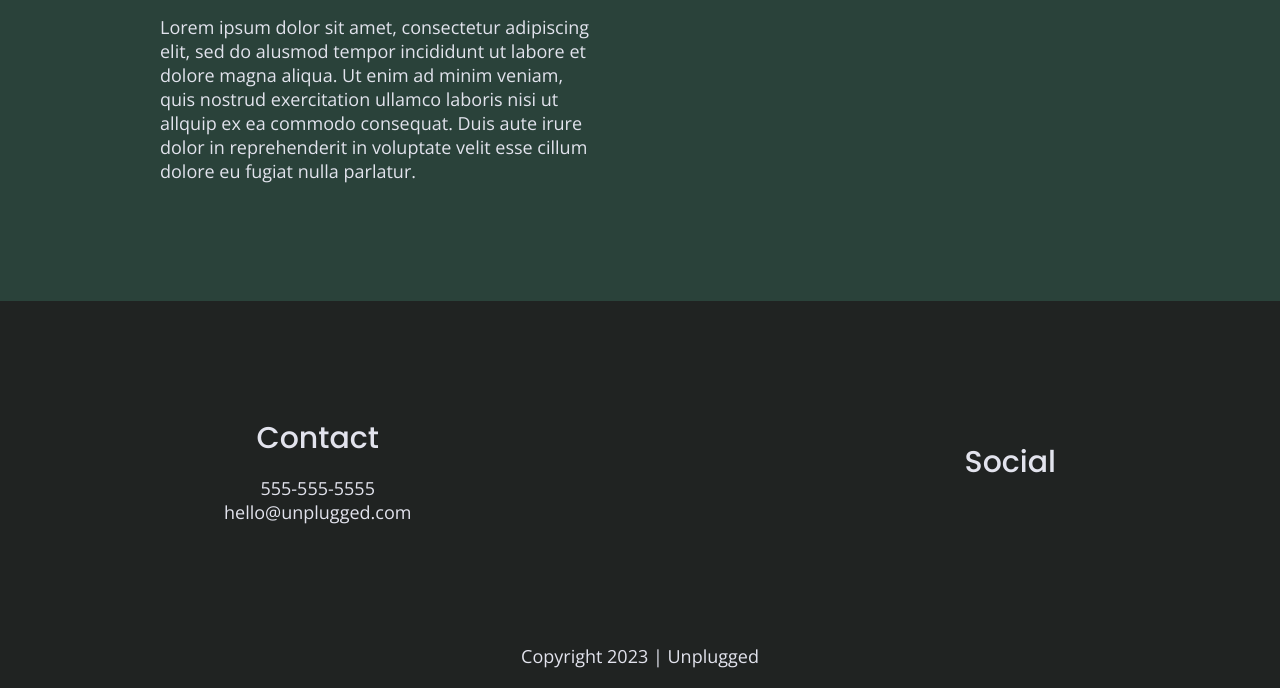
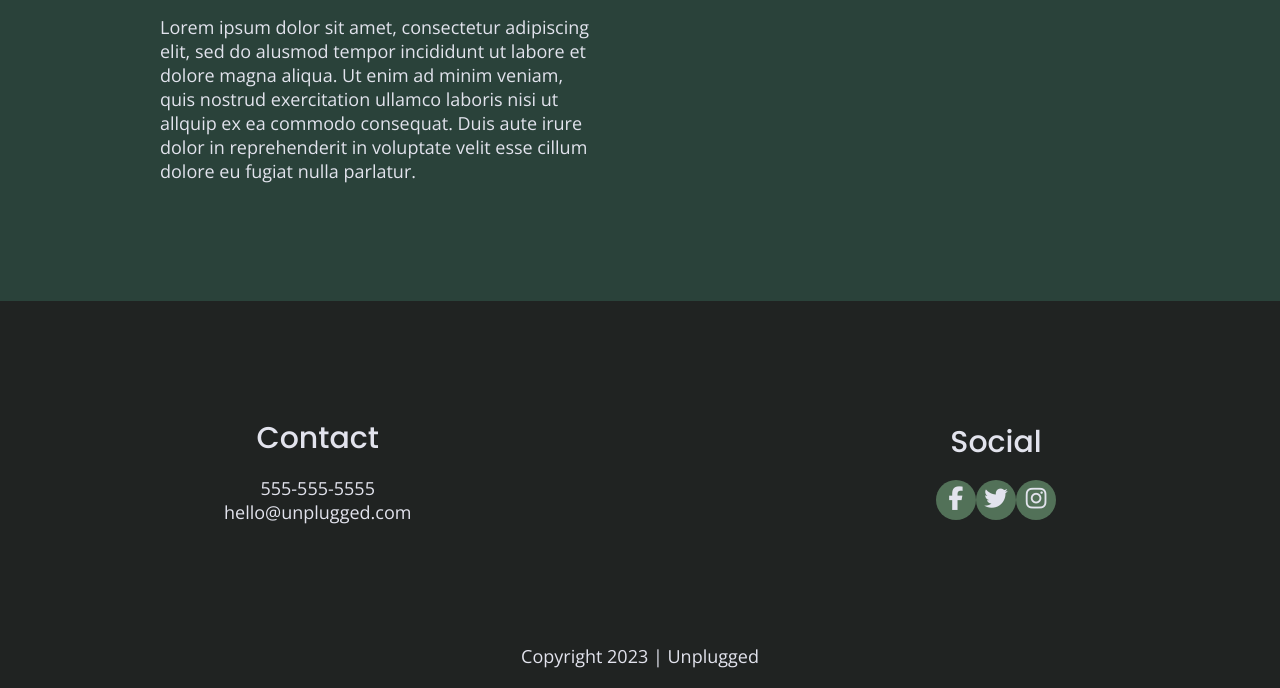
Before and after one commit to Sara-414/unplugged-design-docs, a website built with Parcel: page index.html in a window 1280 px wide. Shown: the part 2928-3616 px from the top of the page. Built offline with nearby package versions, Linux system fonts and the light colour scheme.

Commit message:
Social media fonts added

```diff
--- a/css/main.css
+++ b/css/main.css
@@ -236,9 +236,17 @@ textarea {
   }
 
   footer .social-icons p {
+    background-color: #527158;
+    border-radius: 50%;
+    width: 40px;
+    height: 40px;
     display: flex;
     justify-content: center;
     align-items: center;
+  }
+
+  footer .social-icons p i {
+    font-size: 1.3125em;
   }
 
   footer .copyright {
--- a/index.html
+++ b/index.html
@@ -161,13 +161,13 @@
           <h4>Social</h4>
           <div class="social-icons">
             <p>
-              <a href="https://www.facebook.com/Skillcrush/" target="_blank"></a>
+              <a href="https://www.facebook.com/Skillcrush/" target="_blank"><i class="fab fa-facebook-f"></i></a>
             </p>
             <p>
-              <a href="https://twitter.com/Skillcrush" target="_blank"></a>
+              <a href="https://twitter.com/Skillcrush" target="_blank"><i class="fab fa-twitter"></i></a>
             </p>
             <p>
-              <a href="https://www.instagram.com/skillcrush/" target="_blank"></a>
+              <a href="https://www.instagram.com/skillcrush/" target="_blank"><i class="fab fa-instagram"></i></a>
             </p>
           </div>
         </div>
```
Also changed, not shown: about/index.html (+3 -3 lines), faq/index.html (+3 -3 lines).
